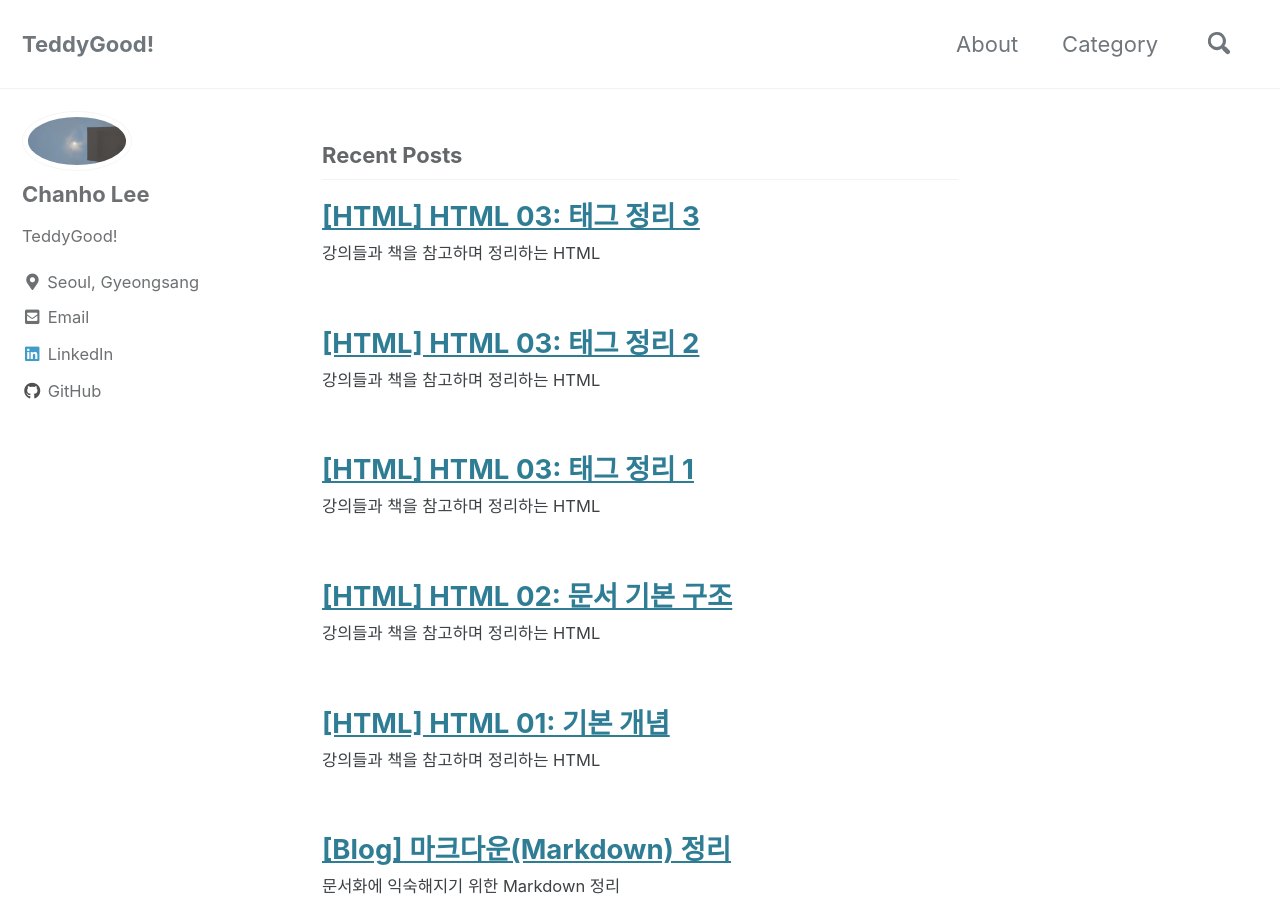
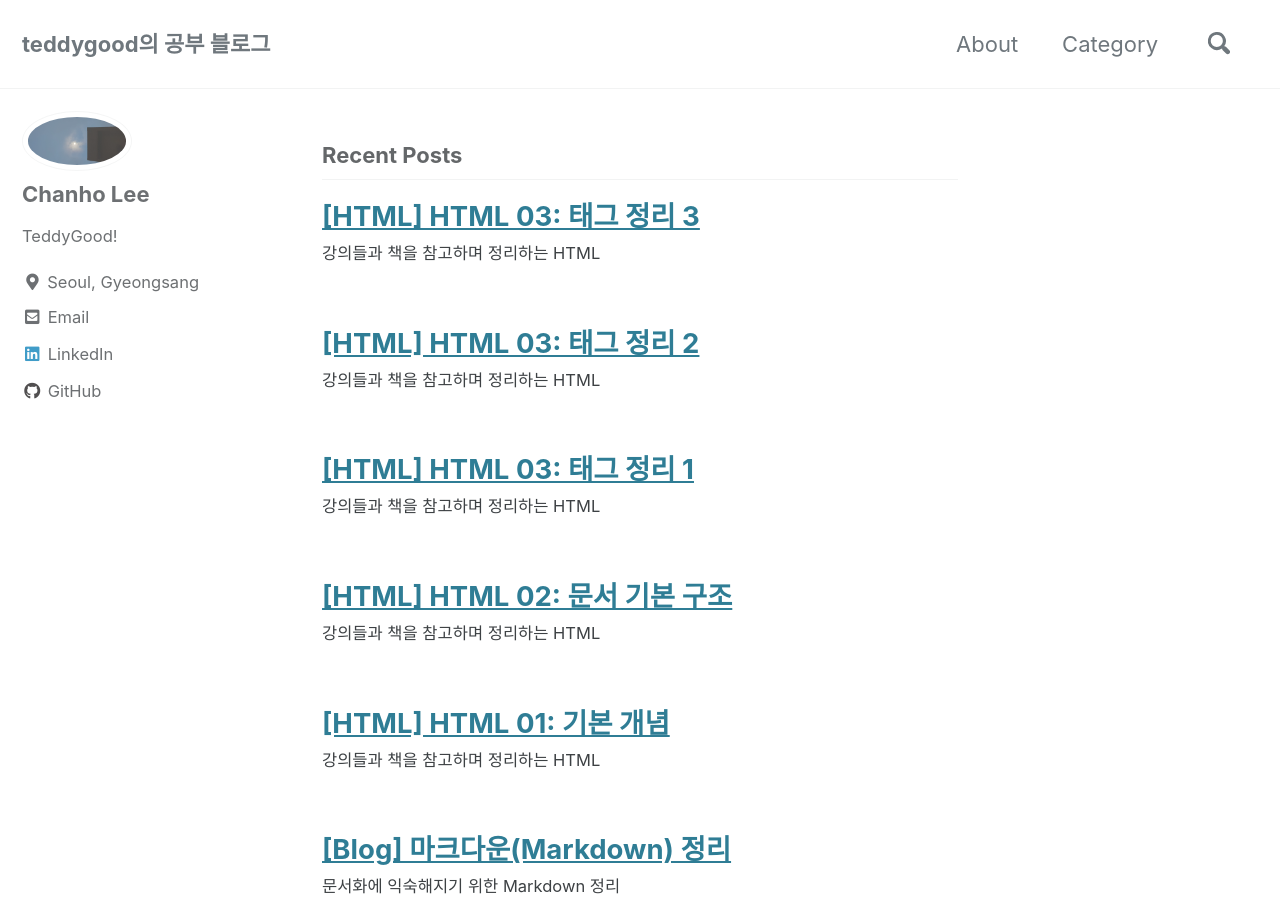
Before and after one commit to teddygood/old-blog, a Jekyll site: the page built from index.html, in a window 1280 px wide and 900 px high. Built offline with Jekyll 4.4.1, drawn with Linux system fonts in a browser that asks for light colours; cached includes are drawn as plain includes; the list of posts is cut into pages by our own code.

Commit message:
modified

```diff
--- a/_config.yml
+++ b/_config.yml
@@ -15,12 +15,12 @@
 minimal_mistakes_skin: "default" # "air", "aqua", "contrast", "dark", "dirt", "neon", "mint", "plum", "sunrise"
 
 # Site Settings
-locale: "en"
-title: "TeddyGood!"
+locale: "ko-KR"
+title: "teddygood의 공부 블로그"
 title_separator: "-"
 subtitle: # site tagline that appears below site title in masthead
 name: "Chanho Lee"
-description: "TeddyGood!"
+description: "컴퓨터 공부"
 url: "https://teddygood.github.io"
 baseurl: # the subpath of your site, e.g. "/blog"
 repository: "teddygood/teddygood.github.io"
```
